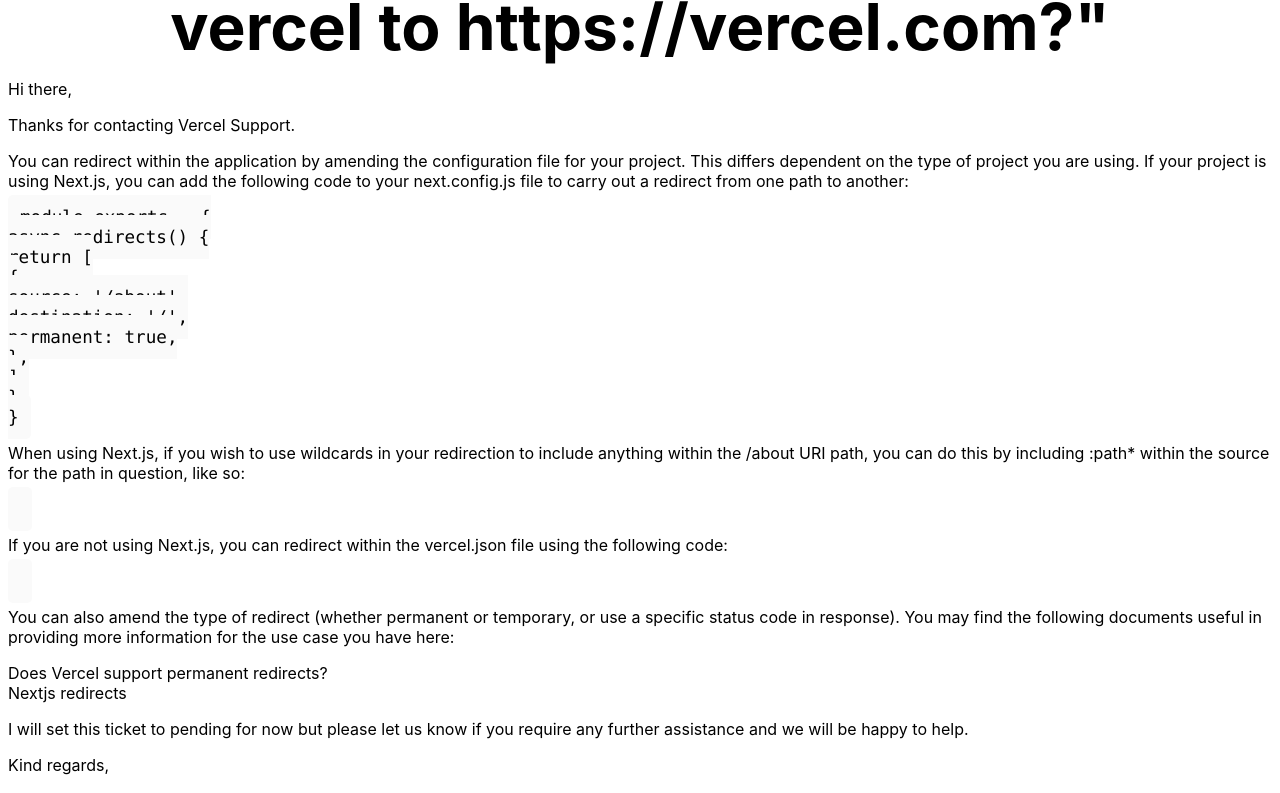
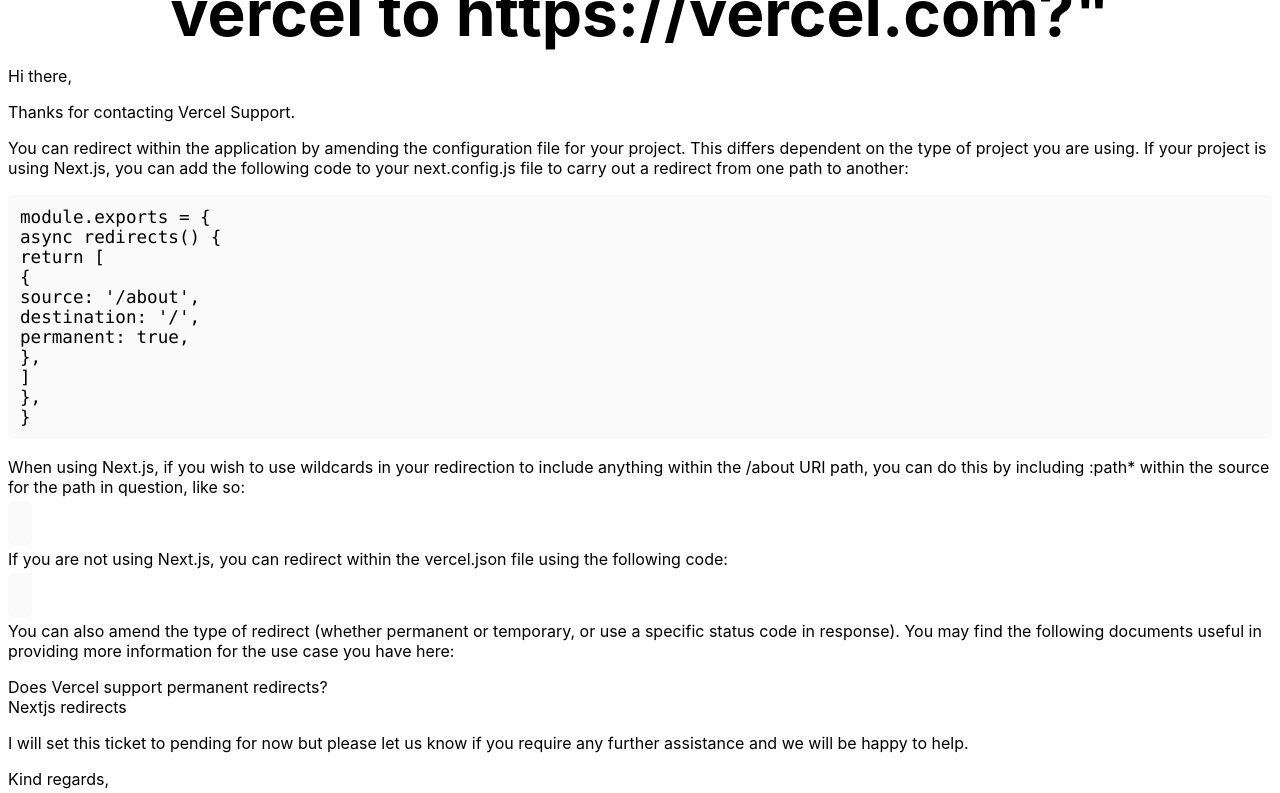
Before and after one commit to licrow/nextjs, a Next.js app: page /redirect in a window 1280 px wide. Shown: the top 793 px of the page. Built offline with nearby package versions, Linux system fonts and the light colour scheme.

Commit message:
Update redirect.js

```diff
--- a/pages/redirect.js
+++ b/pages/redirect.js
@@ -22,7 +22,7 @@ export default function Home() {
 
 	 <p>You can redirect within the application by amending the configuration file for your project. This differs dependent on the type of project you are using. If your project is using Next.js, you can add the following code to your next.config.js file to carry out a redirect from one path to another:</p>
 
-	 <code className={styles.code}>module.exports = &#123;<br />
+	 <p className={styles.code}>module.exports = &#123;<br />
   async redirects() &#123;<br />
     return [<br />
       &#123;<br />
@@ -33,7 +33,7 @@ export default function Home() {
     ]<br />
   &#125;,<br />
 &#125;<br />
-</code>
+</p>
 
          <p>When using Next.js, if you wish to use wildcards in your redirection to include anything within the /about URI path, you can do this by including :path* within the source for the path in question, like so:</p>
 
```
